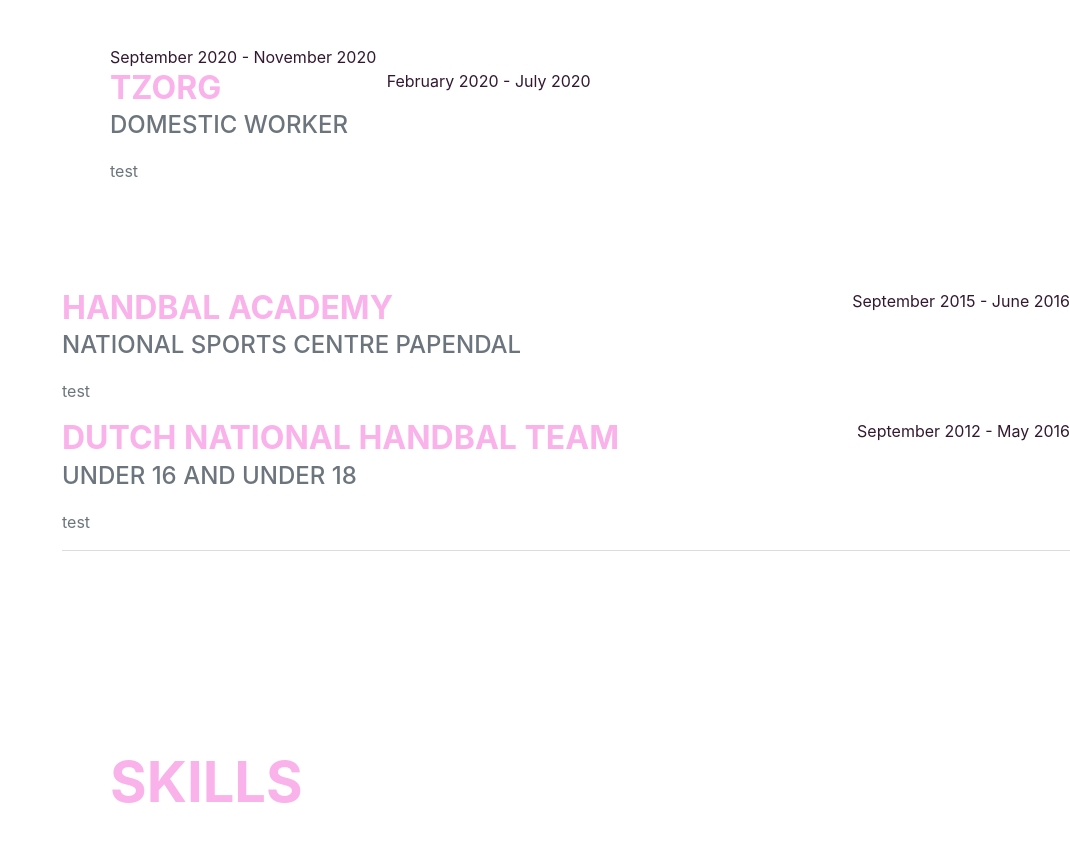
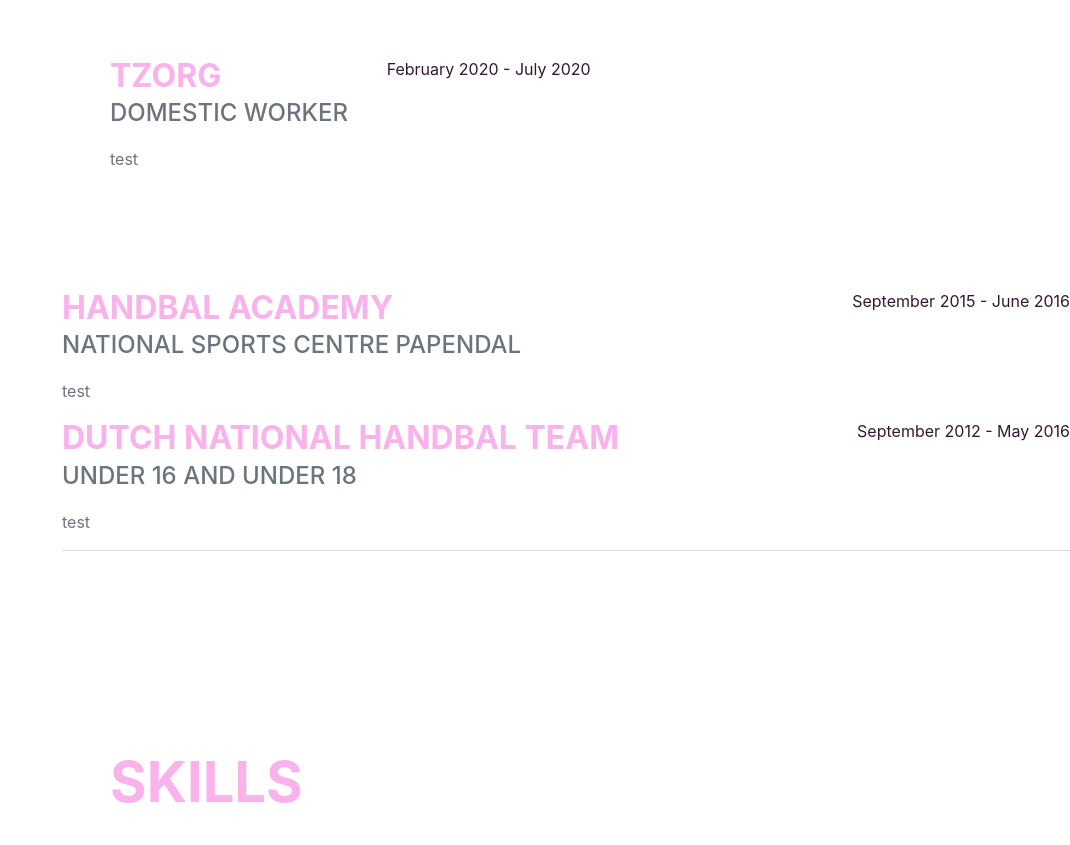
Before and after one commit to brittstegers/brittstegers.github.io, a website: page dist/index.html in a window 1280 px wide. Shown: the part 2290-3135 px from the top of the page, without its empty margins (210-1280 px from the left). Drawn offline with nearby package versions, Linux system fonts and the light colour scheme; a web font is replaced by a local one.

Commit message:
test: work

```diff
--- a/dist/index.html
+++ b/dist/index.html
@@ -108,7 +108,6 @@
                         </div>
                         <div class="flex-shrink-0"><span class="text-primary">September 2021 - November 2021</span></div>
                     </div>
-                  <div class="flex-shrink-0"><span class="text-primary">September 2020 - November 2020</span></div>
                     <div class="d-flex flex-column flex-md-row justify-content-between">
                         <div class="flex-grow-1">
                             <h3 class="mb-0">TZORG</h3>
```
